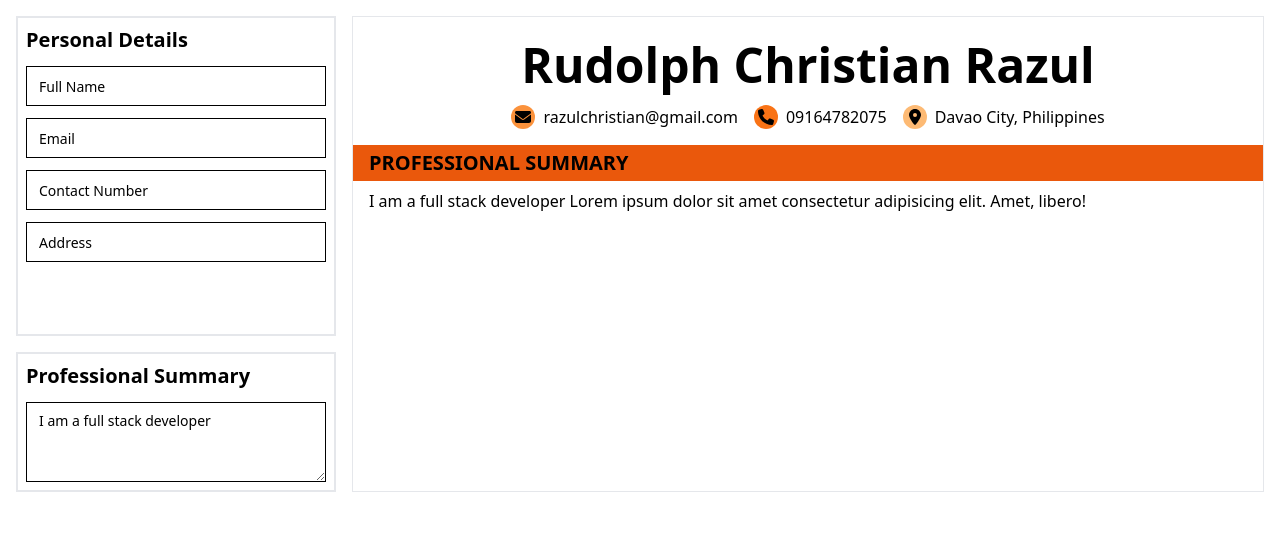
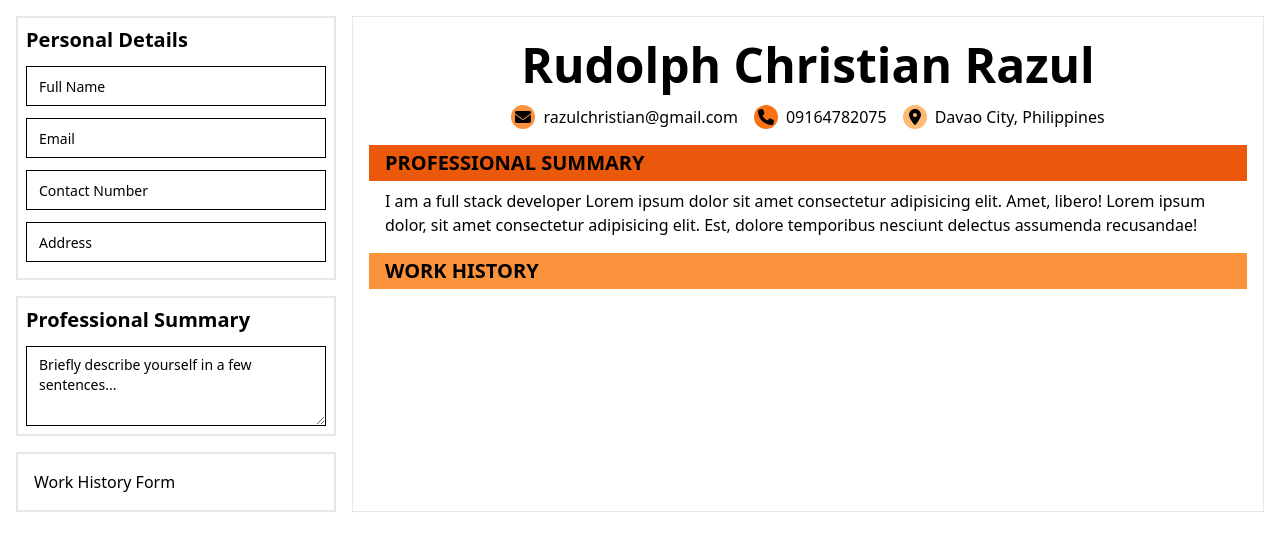
Before and after one commit to christianrazul/cv-architect, a React (Vite) app: page / in a window 1280 px wide. Shown: the top 550 px of the page. Built offline with nearby package versions, Linux system fonts and the light colour scheme.

Commit message:
Refactor HeaderForm component to use Input component for input fields, update form styling, and add WorkHistoryForm component to App.tsx

```diff
--- a/src/App.tsx
+++ b/src/App.tsx
@@ -3,6 +3,7 @@ import "./style.css";
 import HeaderForm from "./components/HeaderForm";
 import Resume from "./components/Resume";
 import SummaryForm from "./components/SummaryForm";
+import WorkHistoryForm from "./components/WorkHistoryForm";
 
 export const defaultValues = {
   header: {
@@ -12,8 +13,9 @@ export const defaultValues = {
     address: "Davao City, Philippines",
   },
   summary:
-    "I am a full stack developer Lorem ipsum dolor sit amet consectetur adipisicing elit. Amet, libero!",
+    "I am a full stack developer Lorem ipsum dolor sit amet consectetur adipisicing elit. Amet, libero! Lorem ipsum dolor, sit amet consectetur adipisicing elit. Est, dolore temporibus nesciunt delectus assumenda recusandae!",
 };
+
 function App() {
   const [headerInfo, setHeaderInfo] = useState(defaultValues.header);
   const [summaryInfo, setSummaryInfo] = useState(defaultValues.summary);
@@ -22,6 +24,7 @@ function App() {
       <div className="flex flex-col gap-4">
         <HeaderForm onHeaderInfo={(data) => setHeaderInfo(data)} />
         <SummaryForm onSummary={(data) => setSummaryInfo(data)} />
+        <WorkHistoryForm />
       </div>
       <Resume header={{ ...headerInfo }} summary={summaryInfo} />
     </div>
--- a/src/components/HeaderForm.tsx
+++ b/src/components/HeaderForm.tsx
@@ -25,7 +25,7 @@ const HeaderForm = ({ onHeaderInfo }: HeaderFormProps) => {
   }, [headerInfo]);
 
   return (
-    <div className="flex h-80 w-80 flex-col gap-3 border-2 p-2">
+    <div className="flex w-80 flex-col gap-3 border-2 p-2 pb-4">
       <h1 className="text-xl font-bold">Personal Details</h1>
       <Input
         type="text"
--- a/src/components/Resume.tsx
+++ b/src/components/Resume.tsx
@@ -1,5 +1,6 @@
 import Summary from "./Summary";
 import Header, { HeaderInfo } from "./Header";
+import WorkHistory from "./WorkHistory";
 
 interface ResumeProps {
   header: HeaderInfo;
@@ -8,7 +9,7 @@ interface ResumeProps {
 
 const Resume = ({ header, summary }: ResumeProps) => {
   return (
-    <div className=" flex w-full flex-col gap-2 border">
+    <div className=" flex w-full flex-col gap-2 border px-4">
       <Header
         name={header.name}
         email={header.email}
@@ -16,6 +17,7 @@ const Resume = ({ header, summary }: ResumeProps) => {
         address={header.address}
       />
       <Summary summary={summary} />
+      <WorkHistory />
     </div>
   );
 };
--- a/src/components/SummaryForm.tsx
+++ b/src/components/SummaryForm.tsx
@@ -18,7 +18,7 @@ const SummaryForm = ({ onSummary }: SummaryFormProps) => {
       <h1 className="text-xl font-bold">Professional Summary</h1>
       <Textarea
         id="summary"
-        placeholder="I am a full stack developer"
+        placeholder="Briefly describe yourself in a few sentences..."
         onChange={(e) => setSummary(e.target.value)}
       />
     </div>
--- /dev/null
+++ b/src/components/WorkHistory.tsx
@@ -0,0 +1,11 @@
+const WorkHistory = () => {
+  return (
+    <div className="w-full">
+      <h1 className=" bg-orange-400 py-1 pl-4 text-xl font-bold">
+        WORK HISTORY
+      </h1>
+    </div>
+  );
+};
+
+export default WorkHistory;
--- /dev/null
+++ b/src/components/WorkHistoryForm.tsx
@@ -0,0 +1,5 @@
+const WorkHistoryForm = () => {
+  return <div className="border-2 p-4">Work History Form</div>;
+};
+
+export default WorkHistoryForm;
--- a/src/style.css
+++ b/src/style.css
@@ -558,20 +558,8 @@ video {
   display: flex;
 }
 
-.grid {
-  display: grid;
-}
-
 .h-10 {
   height: 2.5rem;
-}
-
-.h-80 {
-  height: 20rem;
-}
-
-.h-8 {
-  height: 2rem;
 }
 
 .h-4 {
@@ -582,24 +570,16 @@ video {
   min-height: 80px;
 }
 
+.w-4 {
+  width: 1rem;
+}
+
 .w-80 {
   width: 20rem;
 }
 
 .w-full {
   width: 100%;
-}
-
-.w-4 {
-  width: 1rem;
-}
-
-.w-8 {
-  width: 2rem;
-}
-
-.grid-cols-3 {
-  grid-template-columns: repeat(3, minmax(0, 1fr));
 }
 
 .flex-col {
@@ -630,16 +610,12 @@ video {
   text-wrap: wrap;
 }
 
+.rounded-full {
+  border-radius: 9999px;
+}
+
 .rounded-md {
   border-radius: calc(var(--radius) - 2px);
-}
-
-.rounded {
-  border-radius: 0.25rem;
-}
-
-.rounded-full {
-  border-radius: 9999px;
 }
 
 .border {
@@ -658,16 +634,6 @@ video {
   background-color: hsl(var(--background));
 }
 
-.bg-orange-600 {
-  --tw-bg-opacity: 1;
-  background-color: rgb(234 88 12 / var(--tw-bg-opacity));
-}
-
-.bg-orange-500 {
-  --tw-bg-opacity: 1;
-  background-color: rgb(249 115 22 / var(--tw-bg-opacity));
-}
-
 .bg-orange-300 {
   --tw-bg-opacity: 1;
   background-color: rgb(253 186 116 / var(--tw-bg-opacity));
@@ -678,16 +644,26 @@ video {
   background-color: rgb(251 146 60 / var(--tw-bg-opacity));
 }
 
+.bg-orange-500 {
+  --tw-bg-opacity: 1;
+  background-color: rgb(249 115 22 / var(--tw-bg-opacity));
+}
+
+.bg-orange-600 {
+  --tw-bg-opacity: 1;
+  background-color: rgb(234 88 12 / var(--tw-bg-opacity));
+}
+
+.p-1 {
+  padding: 0.25rem;
+}
+
 .p-2 {
   padding: 0.5rem;
 }
 
 .p-4 {
   padding: 1rem;
-}
-
-.p-1 {
-  padding: 0.25rem;
 }
 
 .px-3 {
@@ -700,27 +676,22 @@ video {
   padding-right: 1rem;
 }
 
+.py-1 {
+  padding-top: 0.25rem;
+  padding-bottom: 0.25rem;
+}
+
 .py-2 {
   padding-top: 0.5rem;
   padding-bottom: 0.5rem;
 }
 
-.py-4 {
-  padding-top: 1rem;
+.pb-4 {
   padding-bottom: 1rem;
-}
-
-.py-1 {
-  padding-top: 0.25rem;
-  padding-bottom: 0.25rem;
 }
 
 .pl-4 {
   padding-left: 1rem;
-}
-
-.pt-8 {
-  padding-top: 2rem;
 }
 
 .pt-6 {
@@ -731,9 +702,9 @@ video {
   text-align: center;
 }
 
-.text-3xl {
-  font-size: 1.875rem;
-  line-height: 2.25rem;
+.text-5xl {
+  font-size: 3rem;
+  line-height: 1;
 }
 
 .text-sm {
@@ -746,26 +717,8 @@ video {
   line-height: 1.75rem;
 }
 
-.text-4xl {
-  font-size: 2.25rem;
-  line-height: 2.5rem;
-}
-
-.text-5xl {
-  font-size: 3rem;
-  line-height: 1;
-}
-
 .font-bold {
   font-weight: 700;
-}
-
-.font-semibold {
-  font-weight: 600;
-}
-
-.capitalize {
-  text-transform: capitalize;
 }
 
 .ring-offset-background {
```
